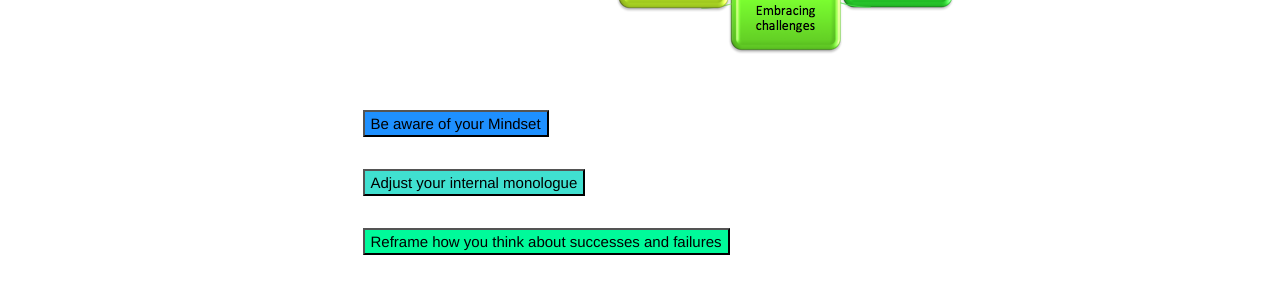
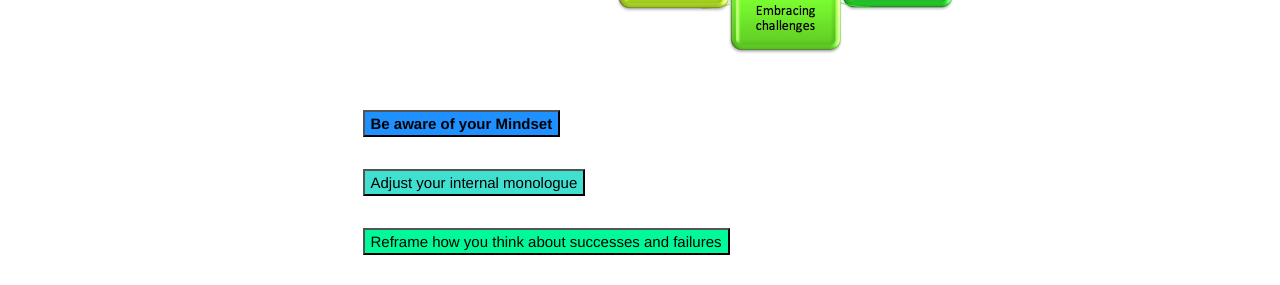
Before and after one commit to dfranklin02/SRL, a Jekyll site: the page built from docs/pages/motivation/mindset_recommendations.md, in a window 1280 px wide. Shown: the part 625-910 px from the top of the page. Built offline with Jekyll 4.4.1, drawn with Linux system fonts in a browser that asks for light colours; nearby versions of some CDN libraries; comment, search, counter and statistics services are not loaded.

Commit message:
Update mindset_recommendations.md

```diff
--- a/docs/pages/motivation/mindset_recommendations.md
+++ b/docs/pages/motivation/mindset_recommendations.md
@@ -27,7 +27,7 @@ There are many different things students can do to improve their mindset. Below
 <br>
 
 
-<button data-toggle="collapse" data-target="#aware" style="background-color:DodgerBlue">Be aware of your Mindset</button>
+<button data-toggle="collapse" data-target="#aware" style="background-color:DodgerBlue"><b>Be aware of your Mindset</b></button>
 
 <div id="aware" class="collapse">
 Try to pay attention to how you talk to yourself about your schoolwork. It is important that you recognize when you respond to school activities with a Fixed mindset or a Growth mindset. A Fixed mindset will typically prompt you to question your ability to succeed and may convince you not to try, while a Growth mindset is more oriented towards seeing the positive in all situations.
```
